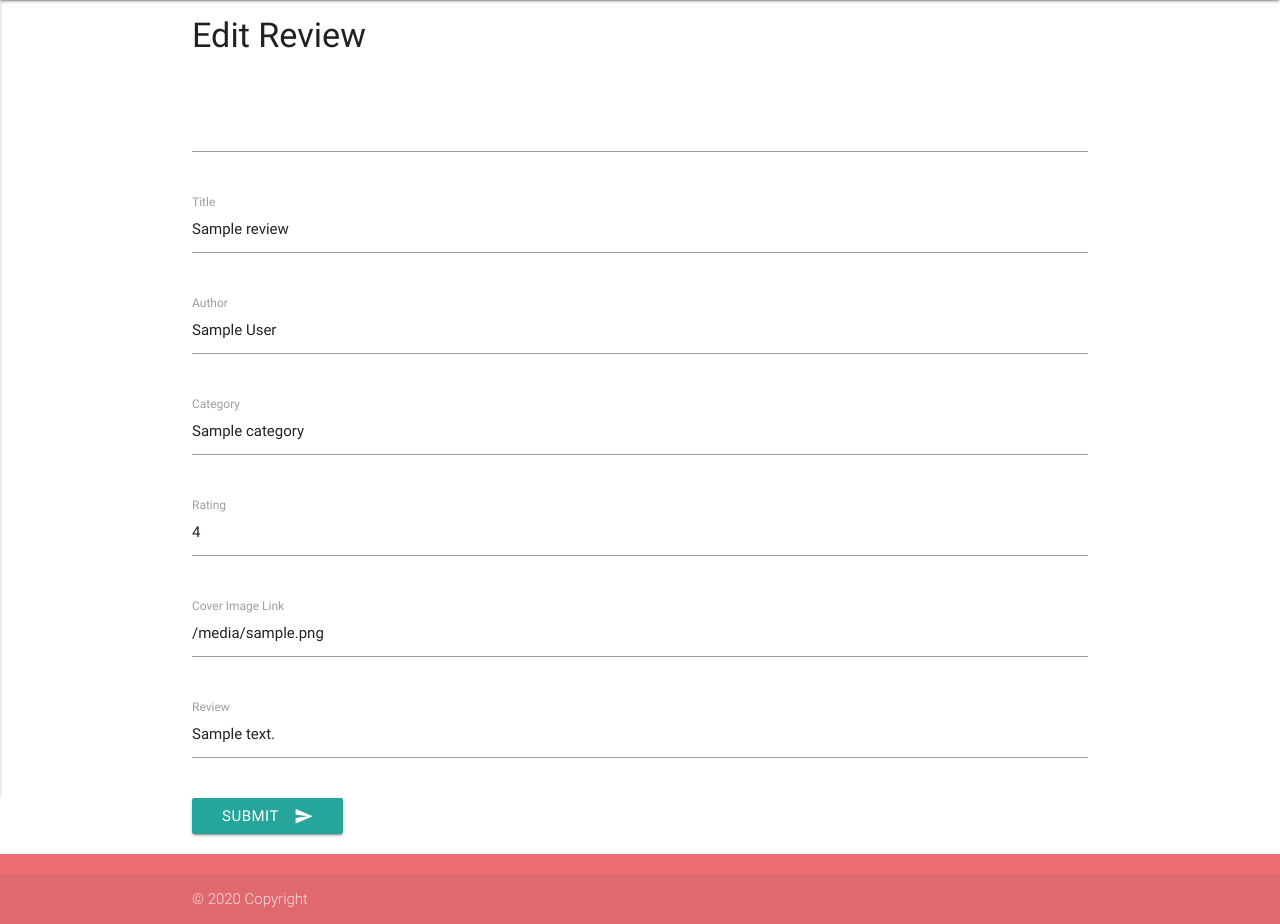
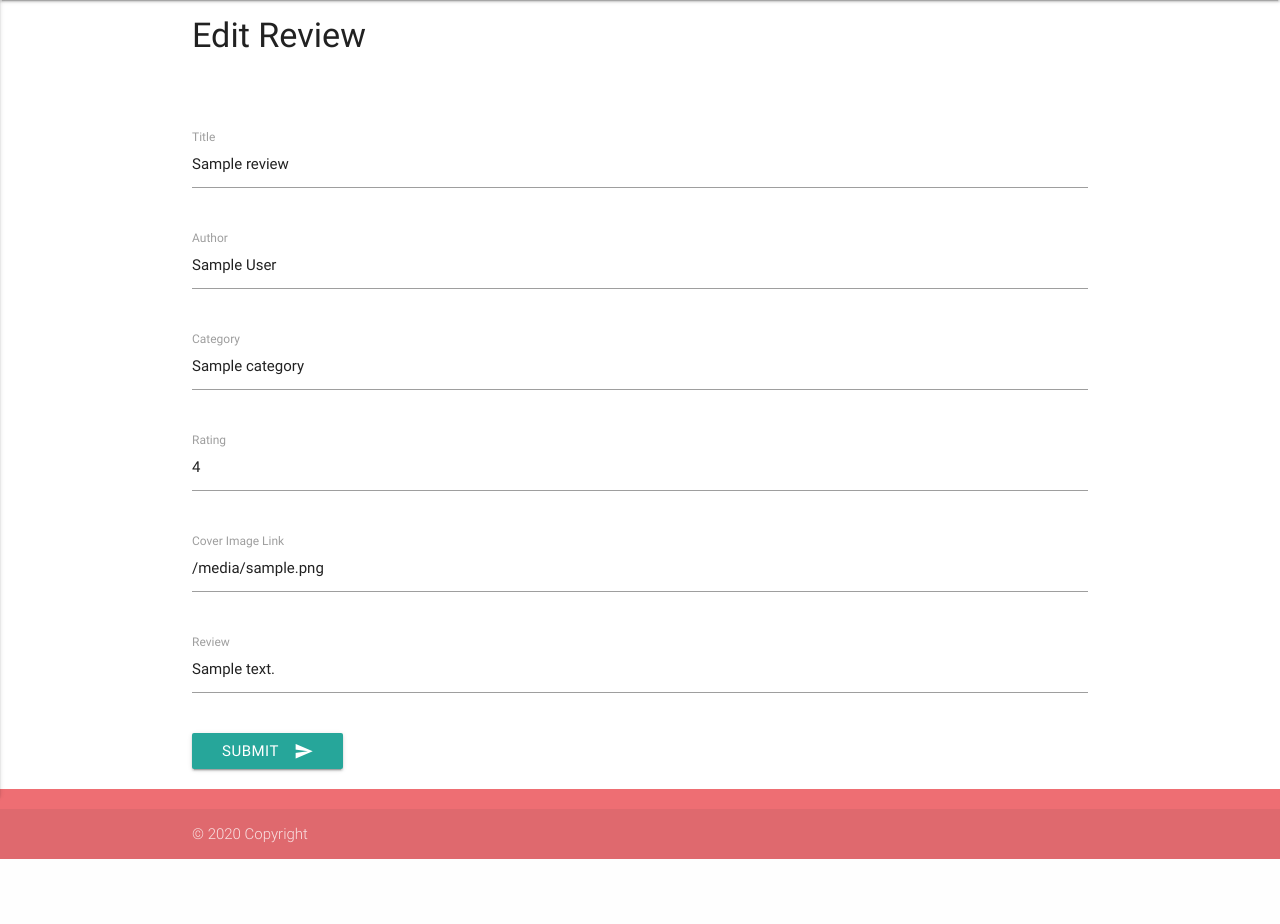
Before and after one commit to amosborn/milestone-project-3, a Flask app: template templates/editreview.html in a window 1280 px wide. Shown: the part 64-988 px from the top of the page. After the commit the page ends 923 px from the top, so only its background shows below. Run offline with Flask 2, Linux system fonts and the light colour scheme; the template is opened without the code that fills it: most values are stand-ins (such as "Sample title", 1, 10 or a date in 2020); some libraries are stand-ins or nearby versions.

Commit message:
Email field changed to hidden username

```diff
--- a/templates/editreview.html
+++ b/templates/editreview.html
@@ -7,8 +7,7 @@
         <form action="{{ url_for('update_review', review_id=review._id) }}" method="POST" class="col s12">
             <div class="row">
                 <div class="input-field col s12">
-                    <input id="email" name="email" type="email" class="validate">
-                    <label for="email"></label>
+                    <input id="username" name="username" type="hidden" class="validate" value="{{ review.username }}">
                 </div>
             </div>
             <div class="row">
```
